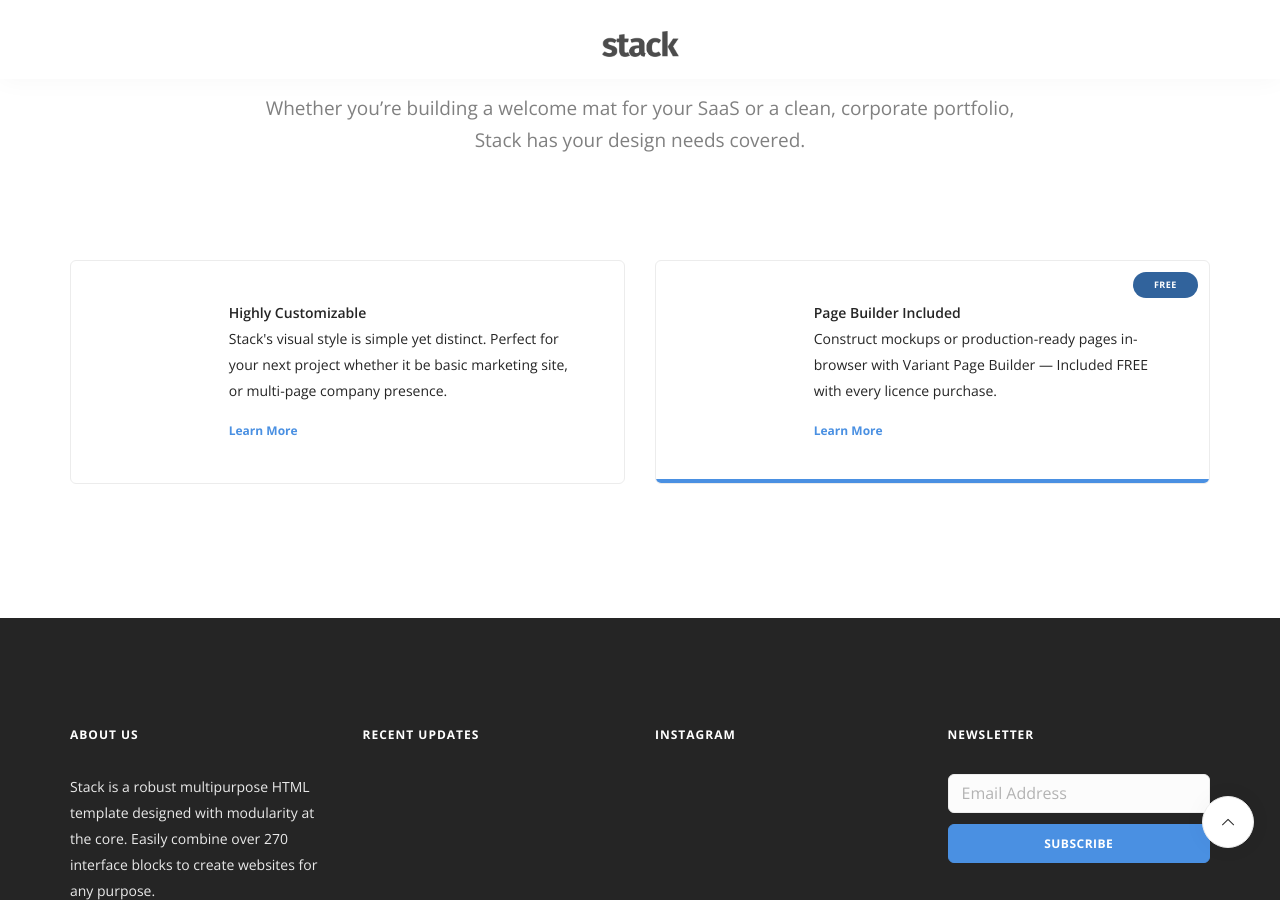
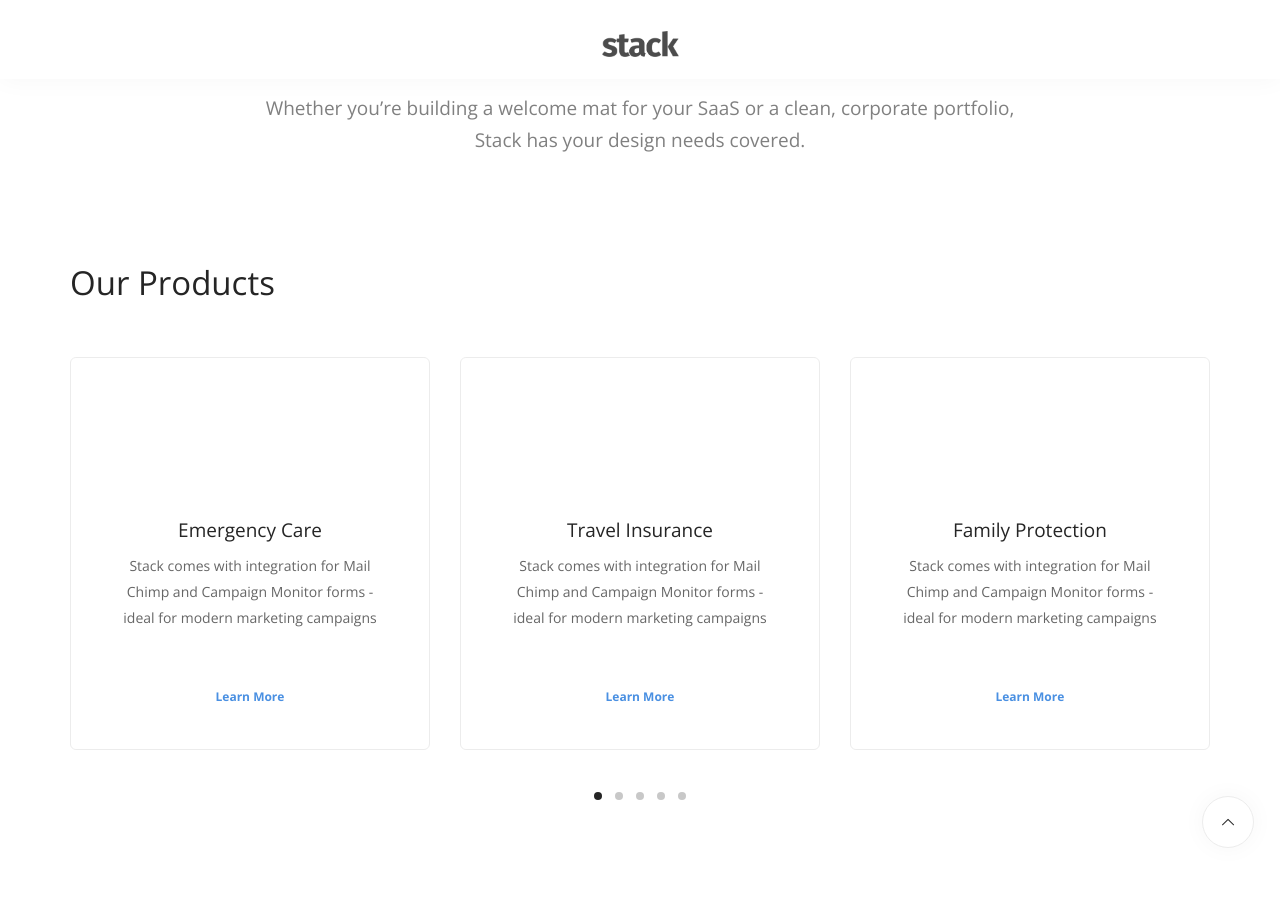
Before and after one commit to WoollyAlly/WoollyAllyTest, a Jekyll site: the page built from index.html, in a window 1280 px wide and 900 px high, scrolled down 983 px. Built offline with Jekyll 4.4.1, drawn with Linux system fonts in a browser that asks for light colours; some web fonts are replaced.

Commit message:
Updated '_includes/services.html' via CloudCannon

```diff
--- a/_includes/services.html
+++ b/_includes/services.html
@@ -14,6 +14,88 @@
     </div>
     <!--end of container-->
 </section>
+
+            <section>
+                <div class="container">
+                    <div class="row">
+                        <div class="col-sm-12">
+                            <h2>Our Products</h2>
+                            <div class="row slider" data-arrows="false" data-paging="true">
+                                <ul class="slides">
+                                    <li class="col-sm-4 col-xs-12">
+                                        <div class="feature feature-3 boxed boxed--lg boxed--border text-center">
+                                            <i class="color--primary icon icon--lg icon-Nurse"></i>
+                                            <h4>Emergency Care</h4>
+                                            <p>
+                                                Stack comes with integration for Mail Chimp and Campaign Monitor forms - ideal for modern marketing campaigns
+                                            </p>
+                                            <a href="#">
+                                                Learn More
+                                            </a>
+                                        </div>
+                                        <!--end feature-->
+                                    </li>
+                                    <li class="col-sm-4 col-xs-12">
+                                        <div class="feature feature-3 boxed boxed--lg boxed--border text-center">
+                                            <i class="color--primary icon icon--lg icon-Compass-Rose"></i>
+                                            <h4>Travel Insurance</h4>
+                                            <p>
+                                                Stack comes with integration for Mail Chimp and Campaign Monitor forms - ideal for modern marketing campaigns
+                                            </p>
+                                            <a href="#">
+                                                Learn More
+                                            </a>
+                                        </div>
+                                        <!--end feature-->
+                                    </li>
+                                    <li class="col-sm-4 col-xs-12">
+                                        <div class="feature feature-3 boxed boxed--lg boxed--border text-center">
+                                            <i class="color--primary icon icon--lg icon-Family-Sign"></i>
+                                            <h4>Family Protection</h4>
+                                            <p>
+                                                Stack comes with integration for Mail Chimp and Campaign Monitor forms - ideal for modern marketing campaigns
+                                            </p>
+                                            <a href="#">
+                                                Learn More
+                                            </a>
+                                        </div>
+                                        <!--end feature-->
+                                    </li>
+                                    <li class="col-sm-4 col-xs-12">
+                                        <div class="feature feature-3 boxed boxed--lg boxed--border text-center">
+                                            <i class="color--primary icon icon--lg icon-Sport-Mode"></i>
+                                            <h4>Professional Cover</h4>
+                                            <p>
+                                                Stack comes with integration for Mail Chimp and Campaign Monitor forms - ideal for modern marketing campaigns
+                                            </p>
+                                            <a href="#">
+                                                Learn More
+                                            </a>
+                                        </div>
+                                        <!--end feature-->
+                                    </li>
+                                    <li class="col-sm-4 col-xs-12">
+                                        <div class="feature feature-3 boxed boxed--lg boxed--border text-center">
+                                            <i class="color--primary icon icon--lg icon-Hospital-2"></i>
+                                            <h4>Hospital Cover</h4>
+                                            <p>
+                                                Stack comes with integration for Mail Chimp and Campaign Monitor forms - ideal for modern marketing campaigns
+                                            </p>
+                                            <a href="#">
+                                                Learn More
+                                            </a>
+                                        </div>
+                                        <!--end feature-->
+                                    </li>
+                                </ul>
+                            </div>
+                            <!--end of row-->
+                        </div>
+                    </div>
+                    <!--end of row-->
+                </div>
+                <!--end of container-->
+            </section>
 <section id="features">
     <div class="container">
         <div class="row">
```
